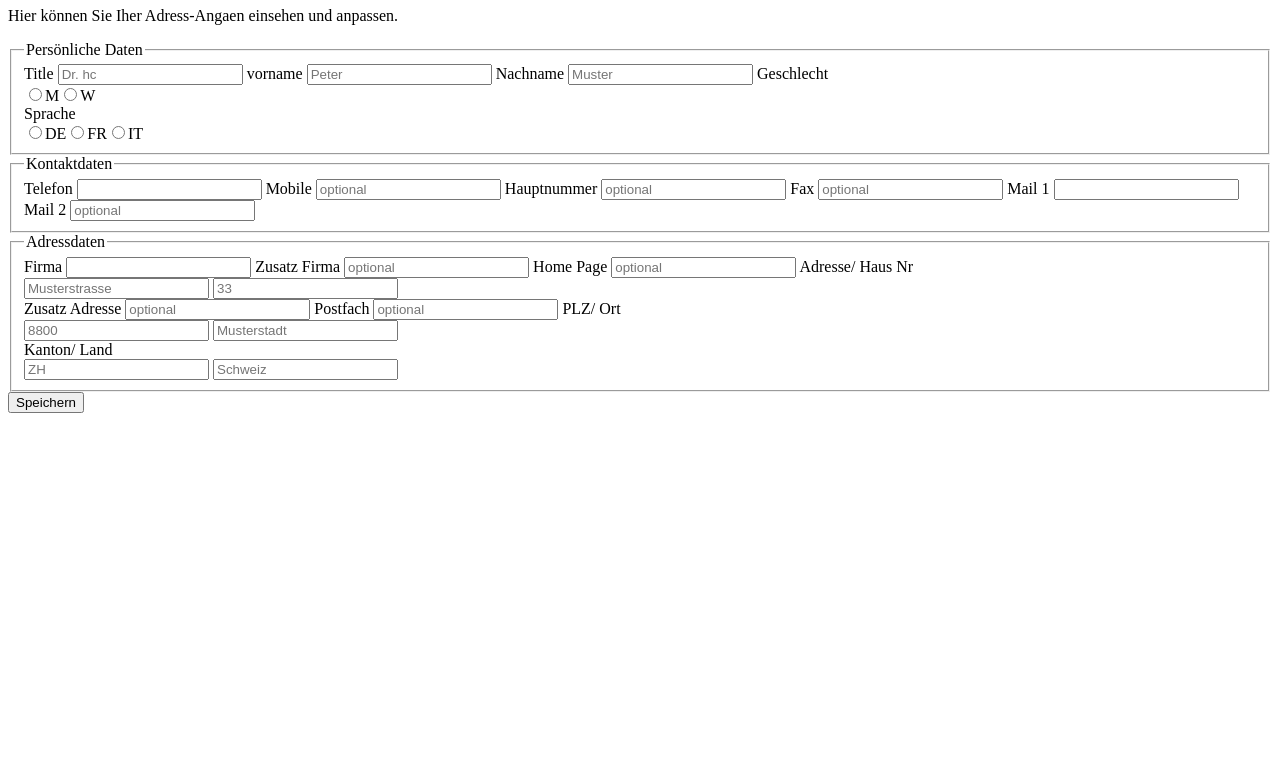
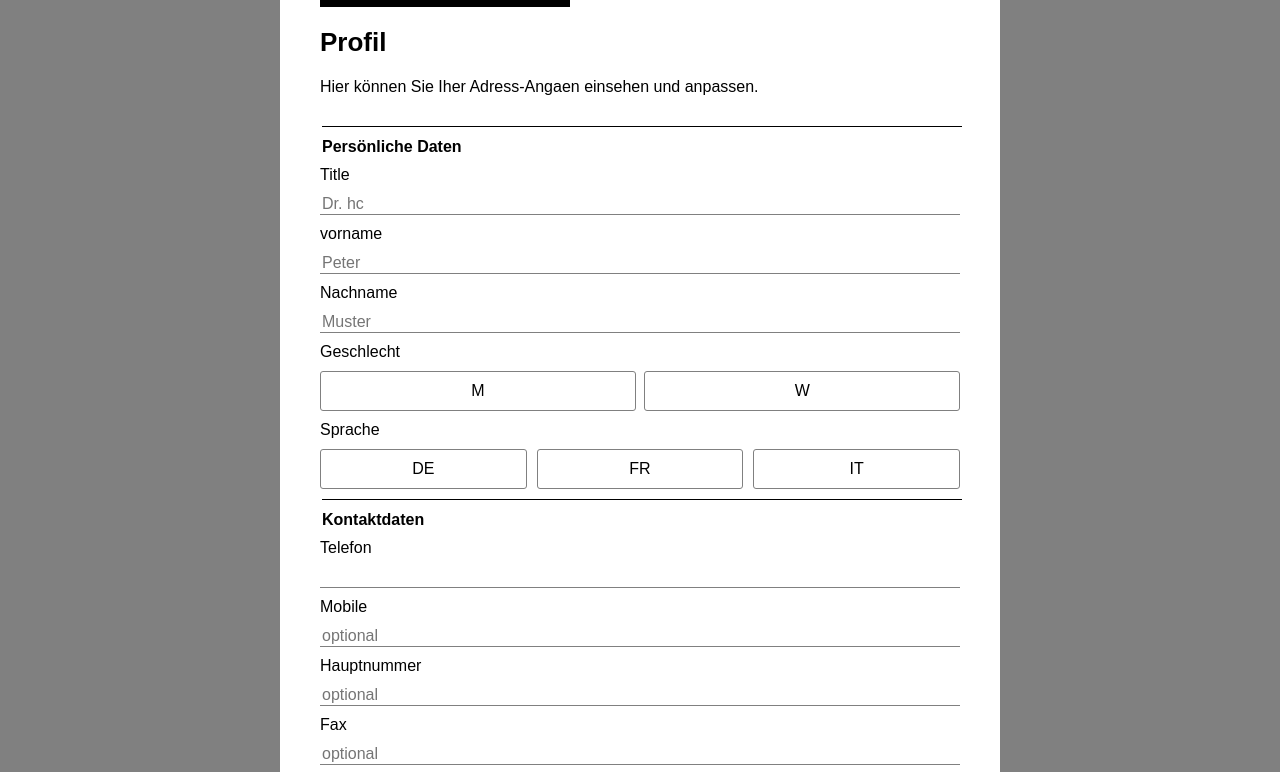
Before and after one commit to OktayCopurlu/form-css, a plain HTML site: page index.html in a window 1280 px wide. Shown: the part 73-845 px from the top of the page. Before the commit the page ends 800 px from the top, so only its background shows below. Drawn offline with Linux system fonts and the light colour scheme.

Commit message:
alpaslan abi için :) ) q

```diff
--- a/index.html
+++ b/index.html
@@ -5,7 +5,7 @@
     <meta charset="UTF-8" />
     <meta http-equiv="X-UA-Compatible" content="IE=edge" />
     <meta name="viewport" content="width=device-width, initial-scale=1.0" />
-    <link rel="stylesheet" href="./index.css">
+    <link rel="stylesheet" href="./style.css">
     <title>forms</title>
 </head>
 
--- a/style.css
+++ b/style.css
@@ -1,6 +1,7 @@
 html{
     font-size: 10px;
     background-color: gray;
+
 }
 
 *{
@@ -84,16 +85,22 @@ input[type="radio"] + label{
     text-align: center;
     padding: 1rem 0;
     border-radius: 3px;
-
 }
 input[type="radio"]:checked + label{
     color: red;
     box-shadow: inset 0 -3px 0 0;
 }
+
 button{
     padding: 1.5rem 3rem;
-background-color: red;
-color:white;
-font-weight: bold;
-
+    background-color: red;
+    color:white;
+    font-weight: bold;
 }
+h1::before{
+    border-top:1rem solid black ;
+    content: "";
+    display: block;
+    width: 25rem;
+    margin-bottom: 2rem;
+}
```
